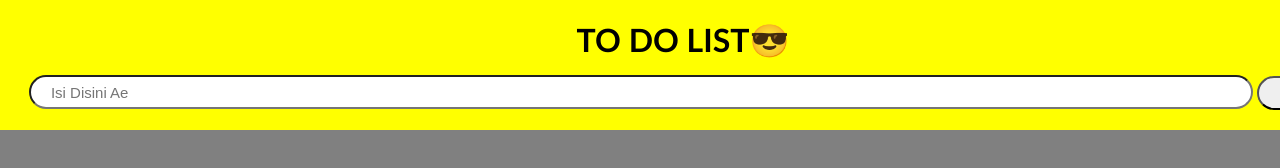
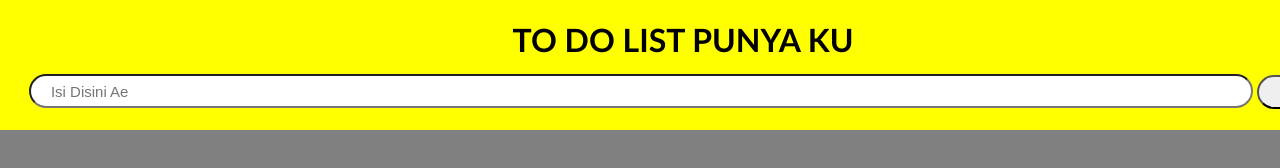
Before and after one commit to zimiiii/tugas-todolist, a plain HTML site: page TO DO LIST/TDL.html in a window 1280 px wide. Shown: the top 168 px of the page. Drawn offline with Linux system fonts and the light colour scheme.

Commit message:
add judul

```diff
--- a/TO DO LIST/TDL.html
+++ b/TO DO LIST/TDL.html
@@ -12,7 +12,7 @@
     <div class="nav-ko">
 
       <div class="navbar">
-        <h1>TO DO LIST😎</h1>
+        <h1>TO DO LIST PUNYA KU</h1>
       </div>
       <div class="kotak">
 
```
